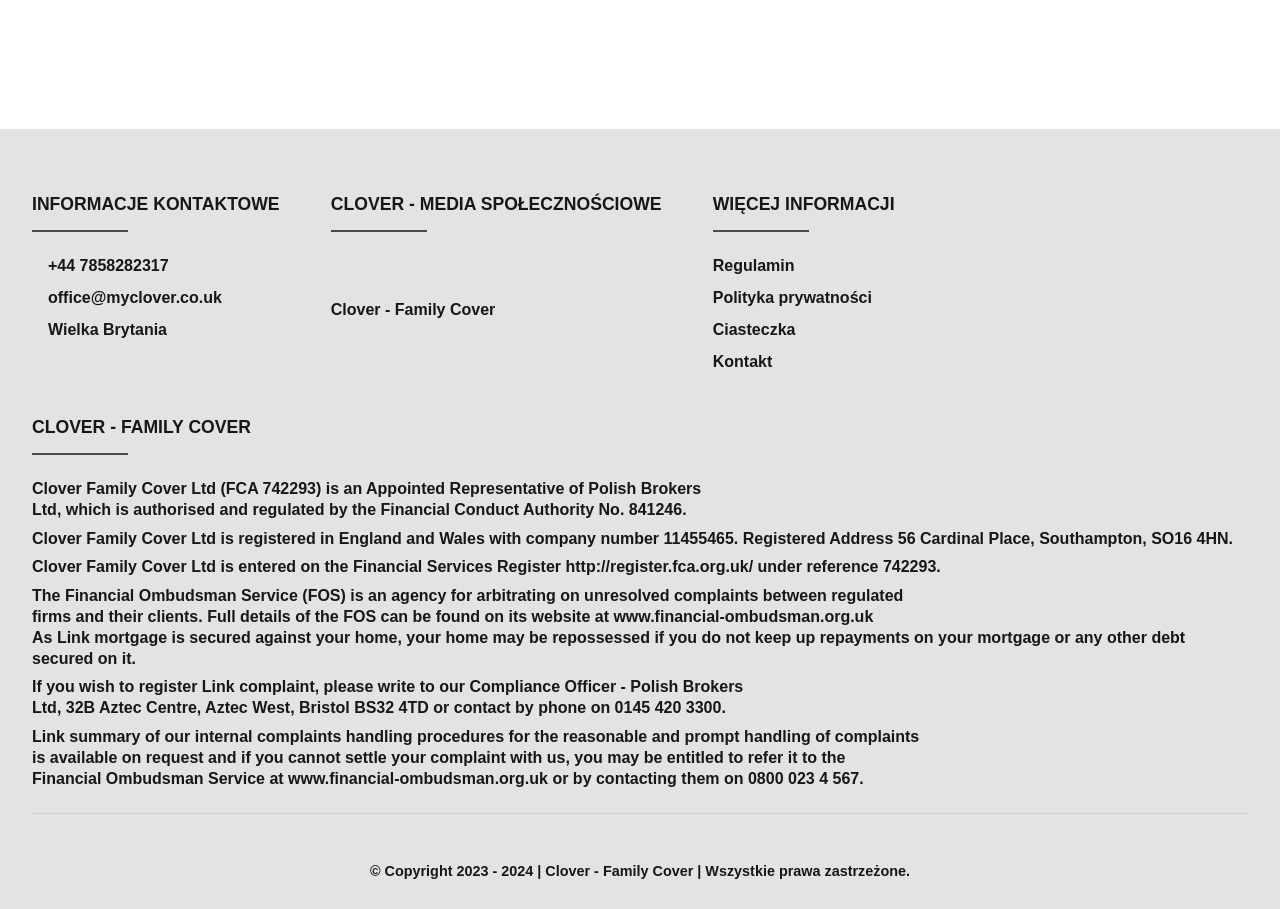
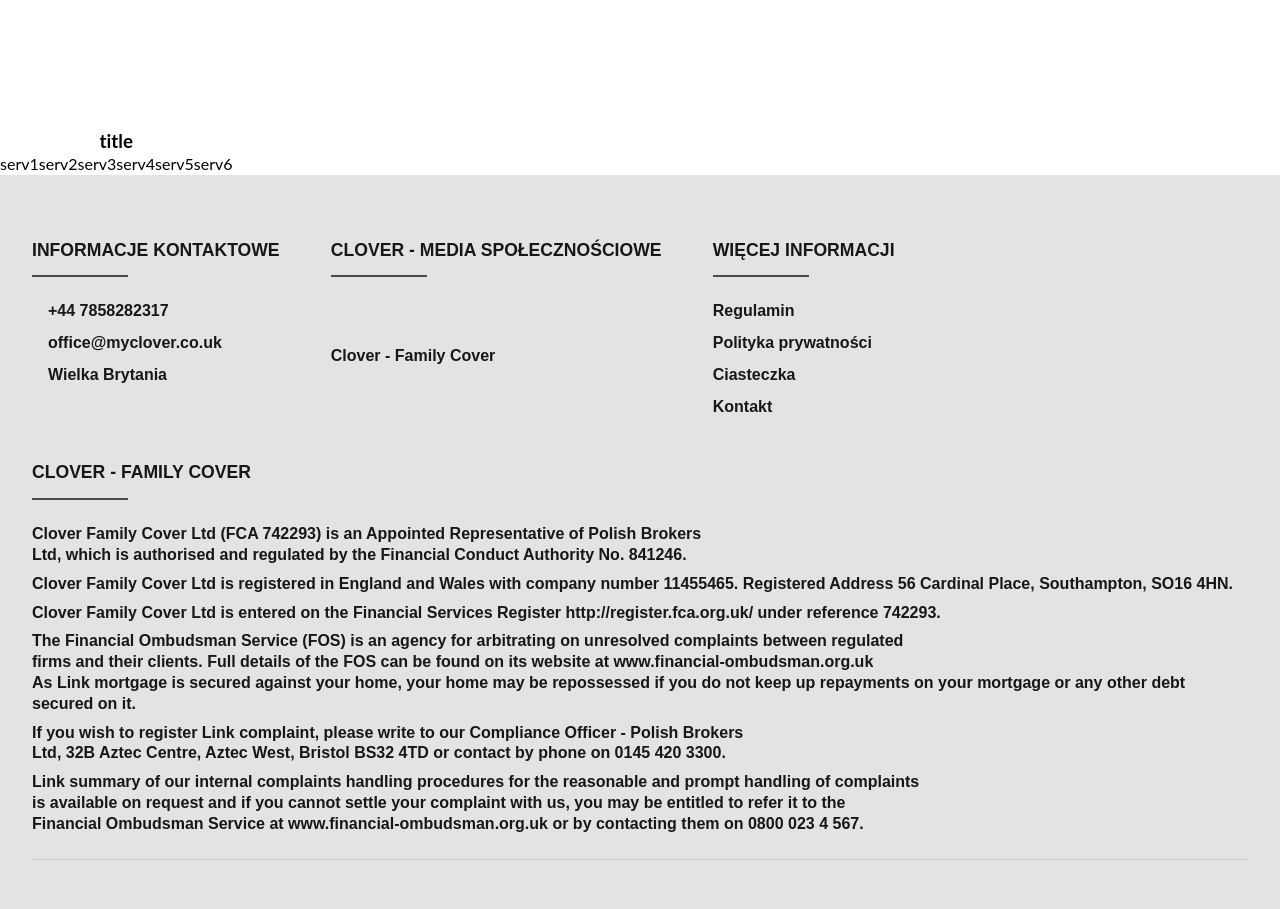
Before and after one commit to TZ-fn/MyClover, a React (Vite) app: page /about in a window 1280 px wide. Shown: the part 1204-2113 px from the top of the page. Built offline with nearby package versions, Linux system fonts and the light colour scheme; some icons are missing; a web font is replaced by a local one.

Commit message:
feat: add a services list component

```diff
--- /dev/null
+++ b/src/components/AboutSection/Services/Services.module.scss
@@ -0,0 +1,13 @@
+.servicesContainer {
+  display: flex;
+  align-items: center;
+  justify-self: start;
+  flex-direction: column;
+}
+
+.servicesList {
+  display: flex;
+  align-items: center;
+  justify-self: start;
+  list-style: none;
+}
--- /dev/null
+++ b/src/components/AboutSection/Services/Services.tsx
@@ -0,0 +1,17 @@
+import styles from "./Services.module.scss";
+
+export default function Services() {
+  return (
+    <div className={styles.servicesContainer}>
+      <h3>title</h3>
+      <ul className={styles.servicesList}>
+        <li>serv1</li>
+        <li>serv2</li>
+        <li>serv3</li>
+        <li>serv4</li>
+        <li>serv5</li>
+        <li>serv6</li>
+      </ul>
+    </div>
+  );
+}
--- a/src/pages/AboutPage/AboutPage.tsx
+++ b/src/pages/AboutPage/AboutPage.tsx
@@ -2,6 +2,7 @@ import ImageHeader from "components/ImageHeader/ImageHeader";
 import useTranslation from "hooks/useTranslation";
 import ImageDivider from "components/ImageDivider/ImageDivider";
 import TextBanner from "components/TextBanner/TextBanner";
+import Services from "components/AboutSection/Services/Services";
 
 function AboutPage() {
   const [translation] = useTranslation();
@@ -14,6 +15,7 @@ function AboutPage() {
         header={translation.pages.aboutUs.sectionOne.header}
         mainText={translation.pages.aboutUs.sectionOne.text}
       />
+      <Services />
     </>
   );
 }
```
